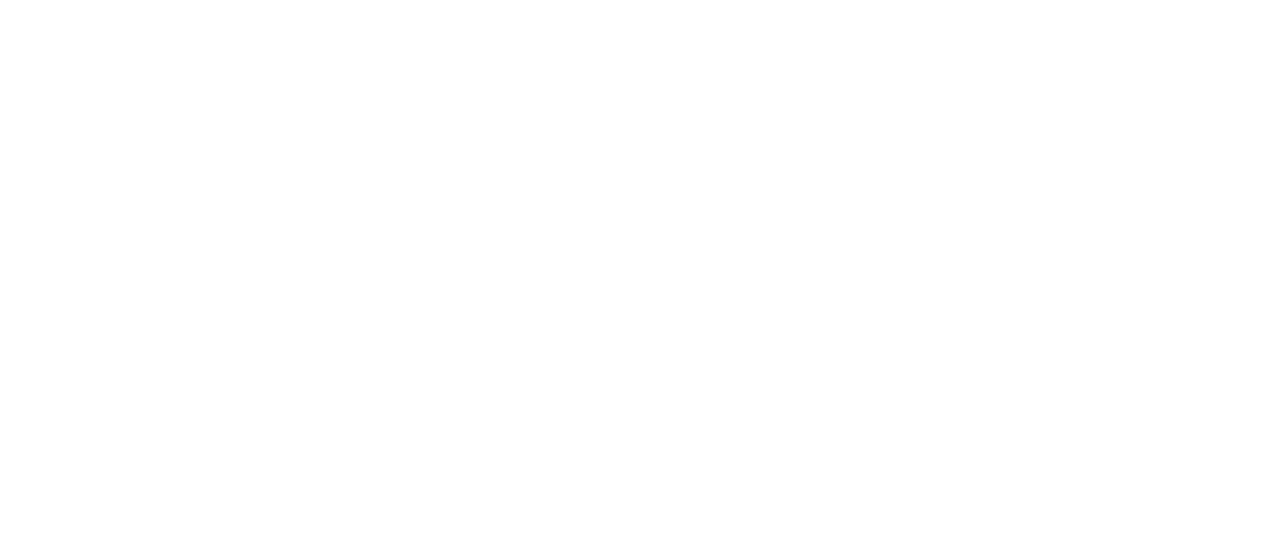
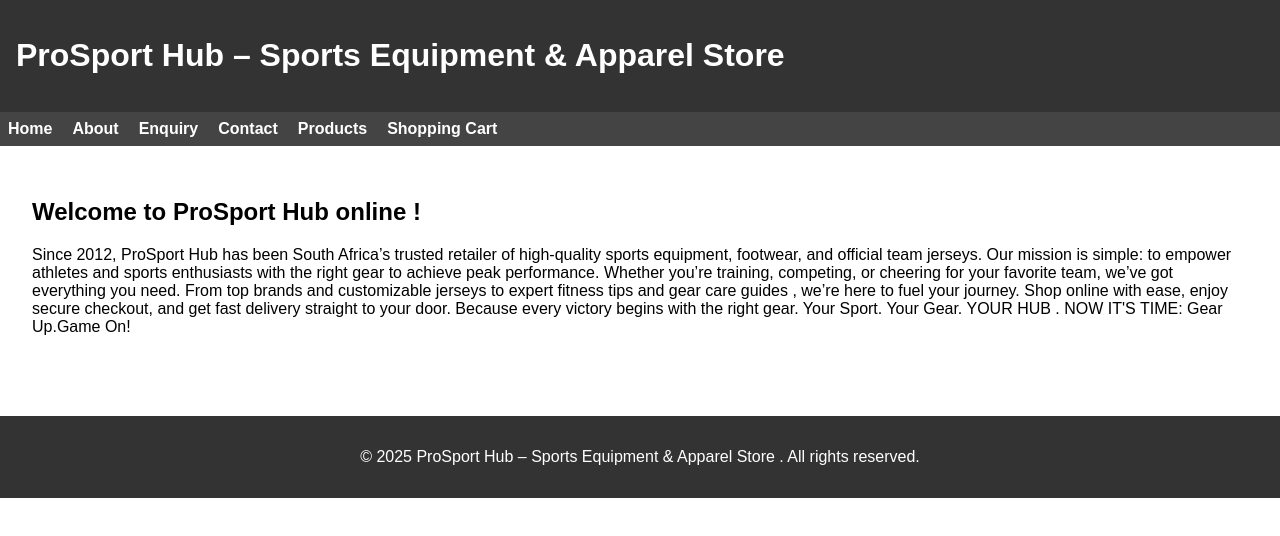
Before and after one commit to nuriyaakbar1/proposal, a plain HTML site: page index.html in a window 1280 px wide. Drawn offline with Linux system fonts and the light colour scheme.

Commit message:
Update index.html

```diff
--- a/index.html
+++ b/index.html
@@ -3,9 +3,85 @@
 <head>
     <meta charset="UTF-8">
     <meta name="viewport" content="width=device-width, initial-scale=1.0">
-    <title>Home Page</title>
+    <title>Basic Website</title>
+    <style>
+        body {
+            font-family: Arial, sans-serif;
+            margin: 0;
+            padding: 0;
+        }
+        header {
+            background: #333;
+            color: white;
+            padding: 1em;
+        }
+        nav {
+            background: #444;
+            padding: 0.5em;
+        }
+        nav ul {
+            list-style: none;
+            margin: 0;
+            padding: 0;
+            display: flex;
+        }
+        nav ul li {
+            margin-right: 20px;
+        }
+        nav ul li a {
+            text-decoration: none;
+            color: white;
+            font-weight: bold;
+        }
+        nav ul li a:hover {
+            color: yellow;
+        }
+        main {
+            padding: 2em;
+        }
+        footer {
+            background: #333;
+            color: white;
+            text-align: center;
+            padding: 1em;
+            margin-top: 2em;
+        }
+    </style>
 </head>
 <body>
 
+    <header>
+        <h1>ProSport Hub – Sports Equipment & Apparel Store </h1>
+    </header>
+
+    <nav>
+        <ul>
+            <li><a href="index.html">Home</a></li>
+            <li><a href="about.html">About</a></li>
+            <li><a href="enquiry.html">Enquiry</a></li>
+            <li><a href="contact.html">Contact</a></li>
+            <li><a href="product.html">Products</a></li>
+            <li><a href="cart.html">Shopping Cart</a></li>
+        </ul>
+    </nav>
+
+    <main>
+        <h2>Welcome to ProSport Hub online !</h2>
+        <p>Since 2012, ProSport Hub has been South Africa’s trusted retailer of high-quality sports equipment, footwear, and official team jerseys. Our mission is simple: to empower athletes and sports enthusiasts with the right gear to achieve peak performance.
+
+            Whether you’re training, competing, or cheering for your favorite team, we’ve got everything you need. From top brands and customizable jerseys to expert fitness tips and gear care guides , we’re here to fuel your journey.
+
+            Shop online with ease, enjoy secure checkout, and get fast delivery straight to your door. Because every victory begins with the right gear.
+
+
+            Your Sport. Your Gear. YOUR HUB .
+
+        NOW IT'S TIME: Gear Up.Game On!</p>
+    </main>
+
+    <footer>
+        <p>&copy; 2025 ProSport Hub – Sports Equipment & Apparel Store . All rights reserved.</p>
+    </footer>
+
 </body>
 </html>
```
